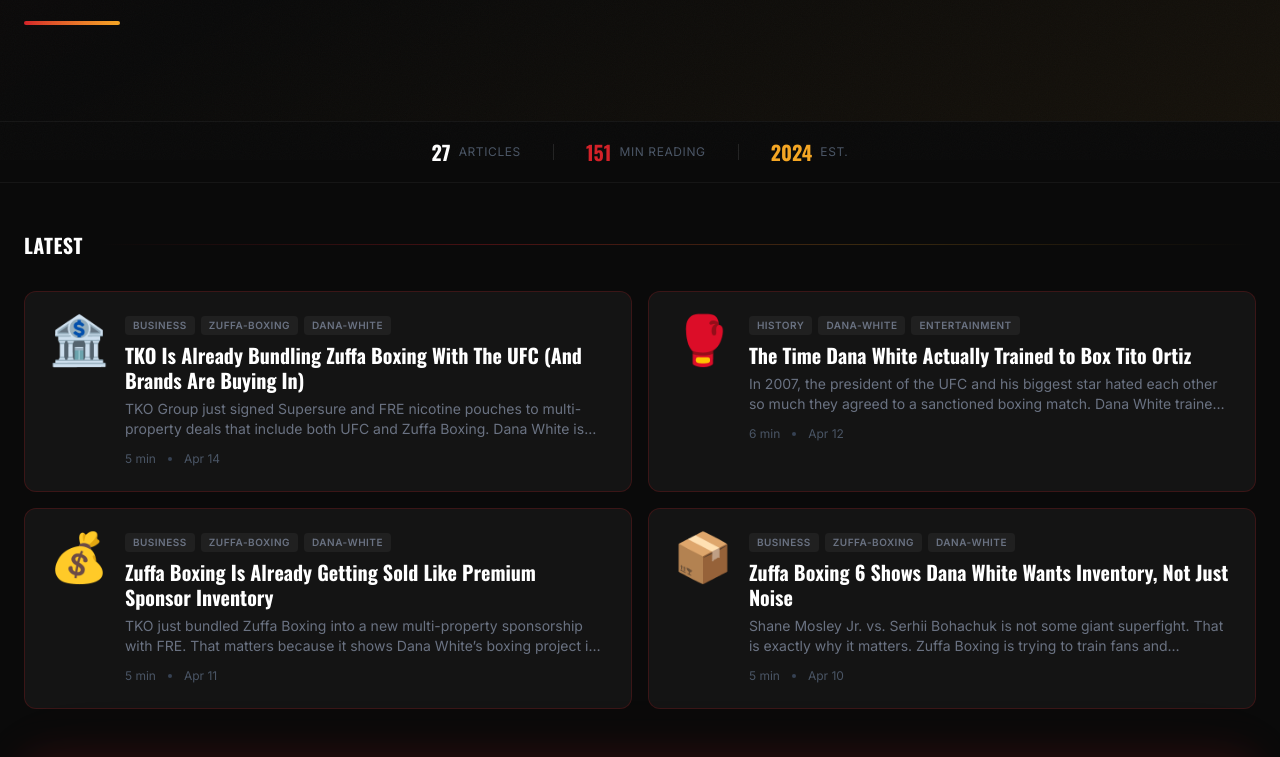
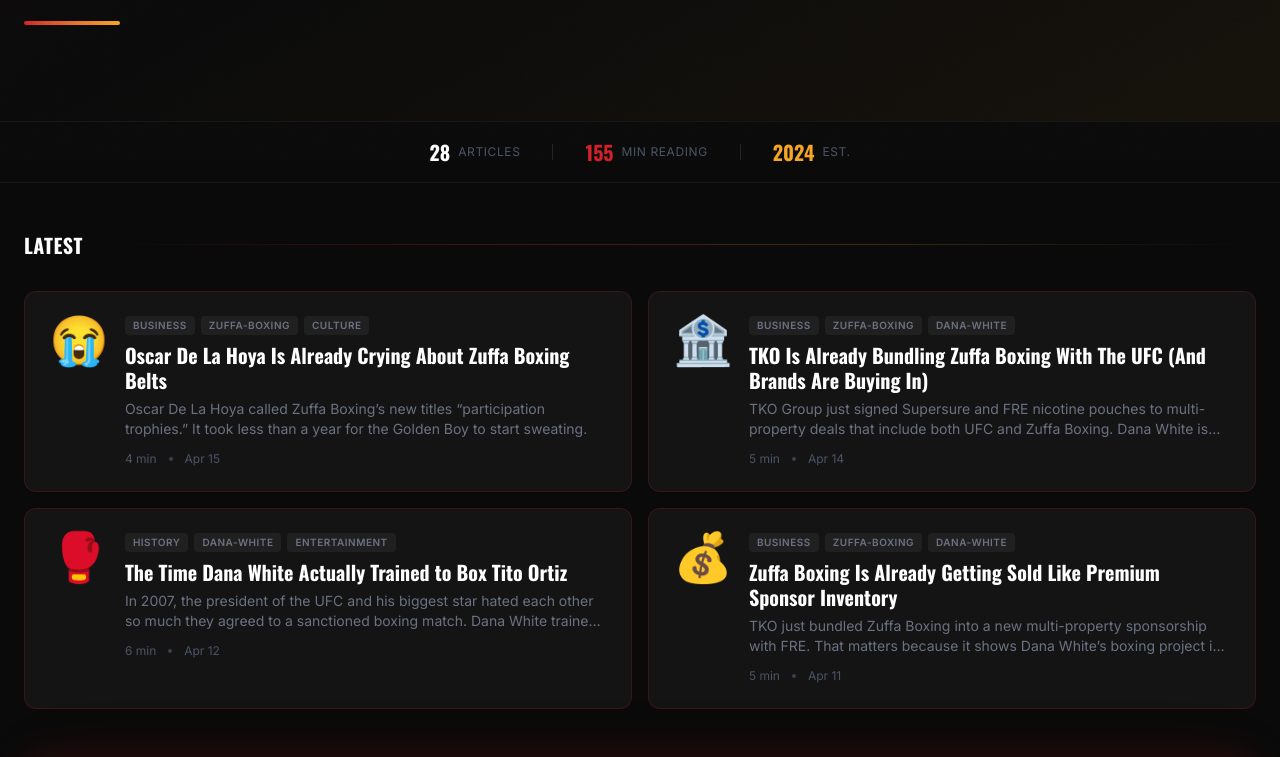
Before and after one commit to fightbets/zuffabets, a React (Vite) app: page /v2 in a window 1280 px wide. Shown: the part 640-1397 px from the top of the page. Built offline with nearby package versions, Linux system fonts and the light colour scheme.

Commit message:
content: add Oscar De La Hoya participation trophies article

```diff
--- a/src/content/posts.ts
+++ b/src/content/posts.ts
@@ -13,6 +13,57 @@
 
 export const posts: Post[] = [
   {
+    slug: 'oscar-de-la-hoya-zuffa-boxing-participation-trophies',
+    title: 'Oscar De La Hoya Is Already Crying About Zuffa Boxing Belts',
+    subtitle: 'Oscar De La Hoya called Zuffa Boxing’s new titles “participation trophies.” It took less than a year for the Golden Boy to start sweating.',
+    date: '2026-04-15',
+    author: 'ZuffaBets Staff',
+    tags: ['business', 'zuffa-boxing', 'culture'],
+    readTime: '4 min',
+    emoji: '😭',
+    content: `
+Oscar De La Hoya, a man who built an entire promotion out of fishnet stockings and bad judging, has something to say about Zuffa Boxing.
+
+According to a recent public meltdown, the Golden Boy is very concerned about the integrity of boxing hardware. He blasted Dana White’s Zuffa Boxing venture, accusing the UFC president of handing out "participation trophies" masquerading as legitimate championship belts.
+
+That is hilarious for a few reasons. But mostly, it shows that the old guard is already starting to sweat.
+
+## The King of the Alphabet Soup
+
+Let’s be completely honest about modern boxing.
+
+This is a sport where we currently have regular champions, super champions, franchise champions, interim champions, and champions in recess. You can win a belt by fighting a guy who isn't even in the top 10, or by having an email sent to the right sanctioning body.
+
+Boxing handed out participation trophies for the last twenty years. The only difference is they charged sanctioning fees for them.
+
+So when Oscar De La Hoya complains that Zuffa Boxing is suddenly ruining the sacred lineage of championship belts, it sounds less like a defense of the sport and more like a guy who realizes his monopoly on chaos is ending.
+
+## Why Oscar Is Actually Mad
+
+This isn't about belts. It’s about control.
+
+Zuffa Boxing has been in existence for less than a year. In that time, they have:
+- Locked down major media distribution with Sky Sports and Paramount+
+- Put a Tyson Fury fight on Netflix
+- Signed multiyear corporate sponsorships (like Supersure) across the TKO ecosystem
+- Booked an event at the White House
+
+Meanwhile, Golden Boy Promotions is still trying to figure out which streaming app their next card is going to be on.
+
+Oscar is looking at a machine that is instantly more efficient, better funded, and far more ruthless than anything he has built. When Dana White creates a Zuffa belt, he isn't asking for permission from the old alphabet cartel. He is trying to replace them.
+
+## The ZuffaBets Take
+
+We said it from day one: the boxing establishment was not going to go quietly. They are going to scream, complain, and throw legacy in Dana White's face.
+
+But "participation trophies" is a weak insult coming from the house that gave us 400 different versions of a world title.
+
+Oscar is mad because the Zuffa belt actually represents something dangerous: a world where promoters like him don't get to decide what a championship is anymore. If Zuffa Boxing succeeds in training the fans to only care about their title—the way fans only care about the UFC belt in MMA—then the old guard loses their leverage.
+
+So let Oscar complain. The louder he yells about participation trophies, the more obvious it is that Zuffa Boxing is winning the game.
+`
+  },
+  {
     slug: 'tko-bundling-zuffa-boxing-sponsorships',
     title: 'TKO Is Already Bundling Zuffa Boxing With The UFC (And Brands Are Buying In)',
     subtitle: 'TKO Group just signed Supersure and FRE nicotine pouches to multi-property deals that include both UFC and Zuffa Boxing. Dana White is using the UFC machine to force boxing into the corporate mainstream.',
```
